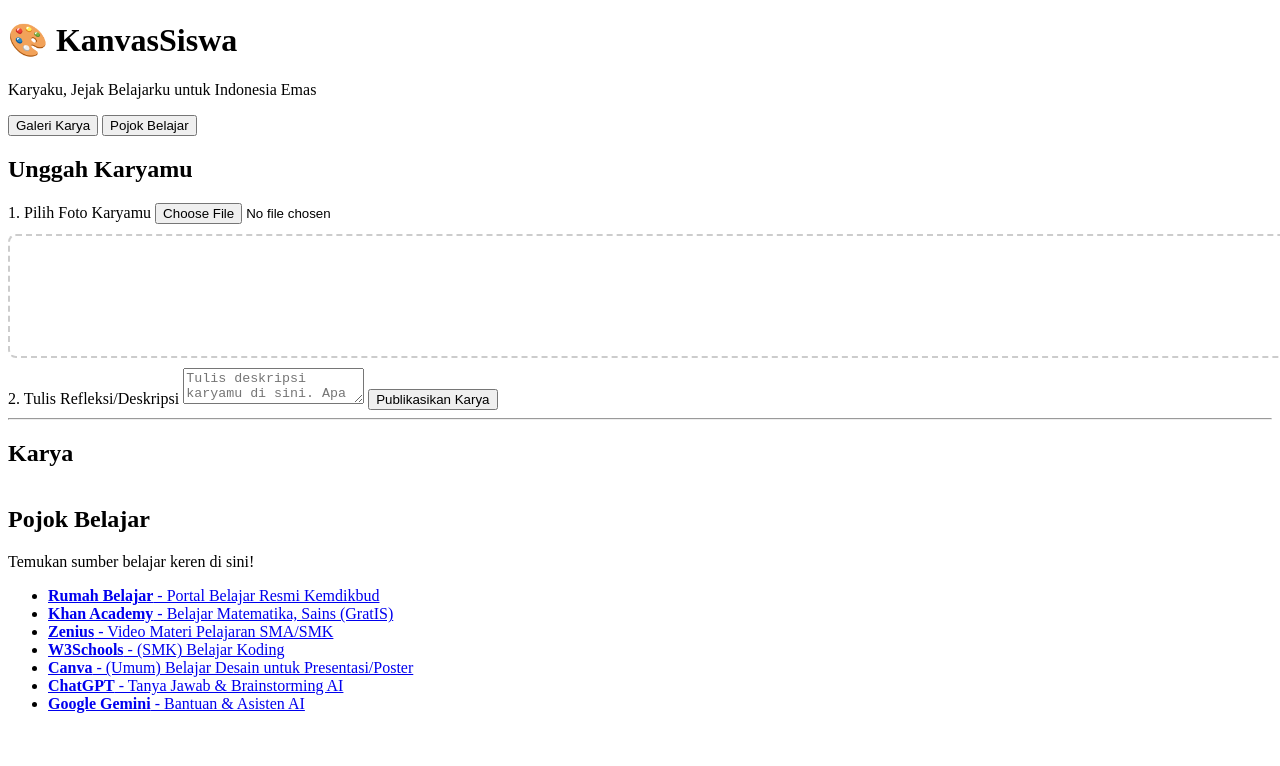
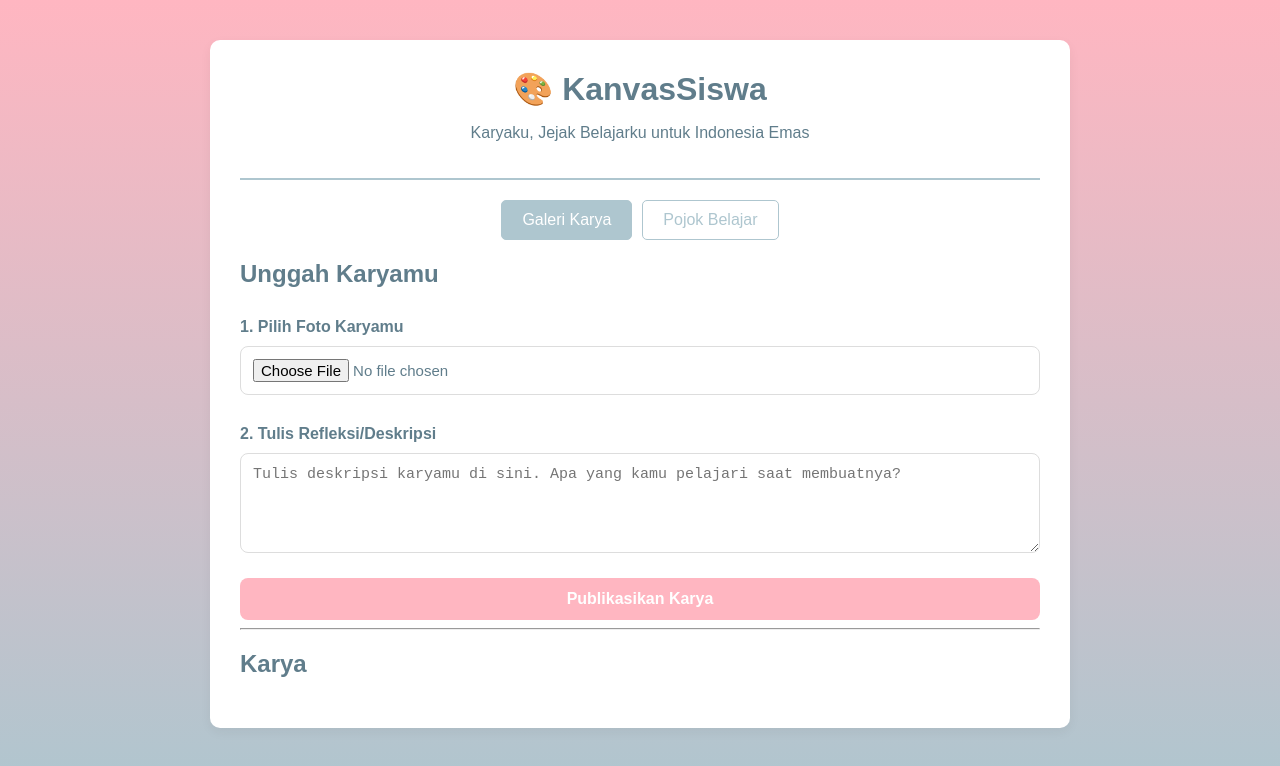
Before and after one commit to rinarin12/KanvasSiswa, a plain HTML site: page index.html in a window 1280 px wide. Drawn offline with Linux system fonts and the light colour scheme.

Commit message:
Update style.css

```diff
--- a/style.css
+++ b/style.css
@@ -1,68 +1,191 @@
-/* ... (CSS Anda yang sudah ada) ... */
+/* Styling Dasar */
+body {
+  font-family: Arial, sans-serif;
 
-/* Styling untuk galeri grid */
+  /* Background gradasi pink ke biru */
+  background: linear-gradient(to bottom, #FFB6C1, #AEC6CF);
+
+  margin: 0;
+  padding: 20px;
+  min-height: 100vh;
+  box-sizing: border-box;
+
+  /* Warna teks default diubah jadi biru */
+  color: #607D8B;
+}
+
+.container {
+  max-width: 800px;
+  margin: 20px auto;
+  background-color: #ffffff;
+  border-radius: 10px;
+  box-shadow: 0 4px 12px rgba(0, 0, 0, 0.05);
+  padding: 30px;
+}
+
+header {
+  text-align: center;
+  border-bottom: 2px solid #AEC6CF;
+  padding-bottom: 20px;
+  margin-bottom: 20px;
+}
+
+header h1 {
+  margin: 0;
+  color: #607D8B;
+}
+
+/* Navigasi / Tab */
+nav {
+  display: flex;
+  justify-content: center;
+  gap: 10px;
+  margin-bottom: 20px;
+}
+.nav-button {
+  padding: 10px 20px;
+  font-size: 16px;
+  border: 1px solid #AEC6CF;
+  background-color: #ffffff;
+  color: #AEC6CF;
+  border-radius: 5px;
+  cursor: pointer;
+}
+.nav-button.active {
+  background-color: #AEC6CF;
+  color: white;
+}
+
+/* Logika Halaman (Sembunyikan yang tidak aktif) */
+.page {
+  display: none;
+}
+.page.active {
+  display: block;
+}
+
+/* Area Input Form */
+.input-area {
+  display: flex;
+  flex-direction: column;
+  gap: 10px;
+}
+.input-area label {
+  font-weight: bold;
+  color: #607D8B; /* Warisi warna biru */
+  margin-top: 10px;
+}
+.input-area input[type="file"],
+.input-area textarea {
+  width: 100%;
+  padding: 12px;
+  border: 1px solid #ddd;
+  border-radius: 8px;
+  font-size: 15px;
+  box-sizing: border-box;
+}
+.input-area textarea {
+  min-height: 100px;
+  resize: vertical;
+}
+
+/* Preview Gambar */
+#area-preview {
+  width: 100%;
+  text-align: center;
+}
+#previewGambar {
+  max-width: 100%;
+  max-height: 300px;
+  border-radius: 8px;
+  border: 1px dashed #ddd;
+  margin-top: 10px;
+  object-fit: cover;
+}
+
+#tombolTambahKarya {
+  padding: 12px 20px;
+  background-color: #FFB6C1; /* Soft pink */
+  color: white;
+  border: none;
+  border-radius: 8px;
+  font-size: 16px;
+  font-weight: bold;
+  cursor: pointer;
+  margin-top: 15px;
+  transition: background-color 0.2s;
+}
+#tombolTambahKarya:hover {
+  background-color: #DB7093; /* Pink lebih gelap */
+}
+
+/* Grid Galeri */
 .galeri-grid {
   display: grid;
   grid-template-columns: repeat(auto-fill, minmax(250px, 1fr));
   gap: 20px;
 }
 
-/* Styling untuk satu kartu karya */
+/* Kartu Karya */
 .kartu-karya {
-  border: 1px solid #ddd;
+  background-color: #fafafa;
+  border: 1px solid #eee;
   border-radius: 8px;
+  box-shadow: 0 2px 5px rgba(0,0,0,0.05);
   overflow: hidden;
-  box-shadow: 0 4px 8px rgba(0,0,0,0.1);
-  background-color: #fff;
-  display: flex;
-  flex-direction: column;
+  position: relative;
 }
-
 .kartu-karya img {
   width: 100%;
-  height: 200px; /* Atur tinggi gambar agar seragam */
-  object-fit: cover; /* Membuat gambar pas tanpa distorsi */
+  height: 180px;
+  object-fit: cover;
+  display: block;
 }
-
-.kartu-karya p {
+.kartu-karya .konten {
   padding: 15px;
-  font-size: 0.9rem;
-  color: #333;
-  flex-grow: 1; /* Membuat teks mengisi ruang */
+}
+.kartu-karya .konten p {
+  color: #607D8B; /* Warna teks biru */
+  font-size: 14px;
+  line-height: 1.5;
   margin: 0;
 }
-
-/* Styling untuk tombol hapus */
-.tombol-hapus {
-  background-color: #e74c3c; /* Warna merah */
+.tombol-hapus-karya {
+  position: absolute;
+  top: 10px;
+  right: 10px;
+  background-color: rgba(220, 53, 69, 0.8);
   color: white;
   border: none;
-  padding: 10px;
+  border-radius: 50%;
+  width: 30px;
+  height: 30px;
   cursor: pointer;
-  width: 100%;
   font-weight: bold;
 }
 
-.tombol-hapus:hover {
-  background-color: #c0392b;
+/* Halaman Pojok Belajar */
+.link-belajar {
+  list-style-type: none;
+  padding: 0;
 }
-
-/* Styling untuk Area Preview */
-#area-preview {
-  width: 100%;
-  margin-top: 10px;
+.link-belajar li a {
+  display: block;
+  padding: 15px;
   margin-bottom: 10px;
-  padding: 10px;
-  border: 2px dashed #ccc;
+  background-color: #f8f9fa;
+  border: 1px solid #ddd;
   border-radius: 8px;
-  min-height: 100px;
-  display: flex;
-  justify-content: center;
-  align-items: center;
+  text-decoration: none;
+  color: #607D8B; /* Warna teks biru */
+  transition: background-color 0.2s;
 }
-
-#previewGambar {
-  max-width: 100%;
-  max-height: 300px;
-  border-radius: 4px;
+.link-belajar li a:hover {
+  background-color: #e9ecef;
 }
+.link-belajar li a strong {
+  /* DIUBAH: Disamakan dengan warna teks biru */
+  color: #607D8B;
+  display: block;
+  font-size: 18px;
+}
```
